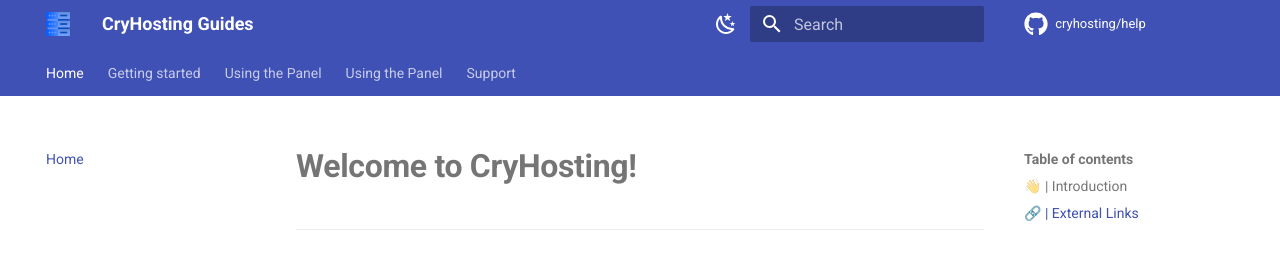
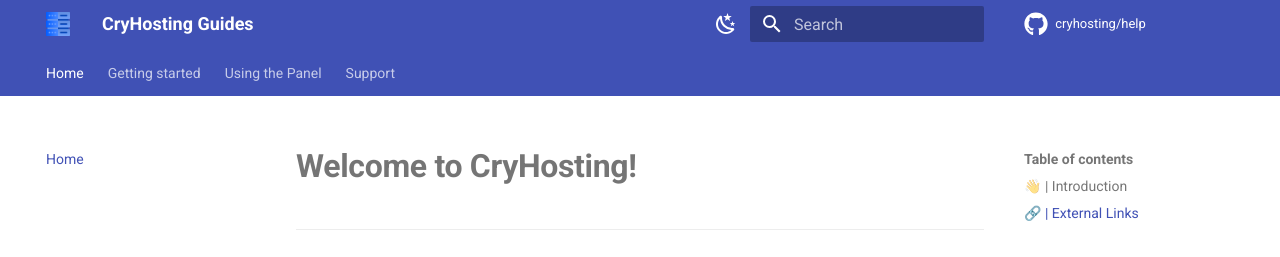
Before and after one commit to CryHosting/Help, an MkDocs documentation site: the page built from docs/index.md, in a window 1280 px wide. Shown: the top 257 px of the page. Built offline with MkDocs 1.6.1 and Material for MkDocs 9.7.7, drawn with Linux system fonts in a browser that asks for light colours; comment, search, counter and statistics services are not loaded.

Commit message:
Update mkdocs.yml

```diff
--- a/mkdocs.yml
+++ b/mkdocs.yml
@@ -64,10 +64,6 @@
   - Home: index.md
   - Getting started: sections/getting-started
   - Using the Panel:
-    - sections/using-the-panel
-    - Teams:
-      - sections/using-the-panel/teams.md
-  - Using the Panel:
     - sections/using-the-panel/index.md
     - Teams: sections/using-the-panel/teams.md
   - Support: sections/support
```
